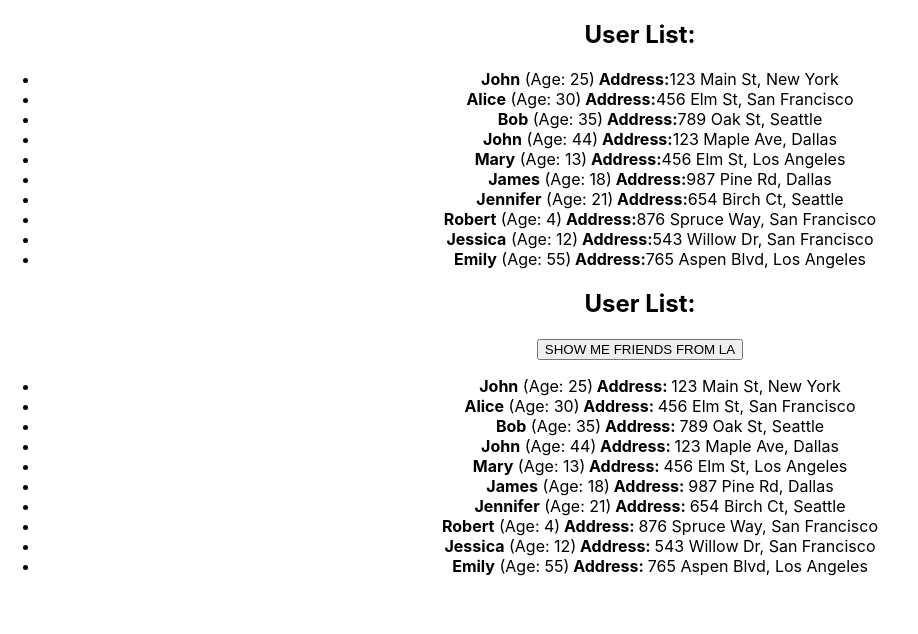
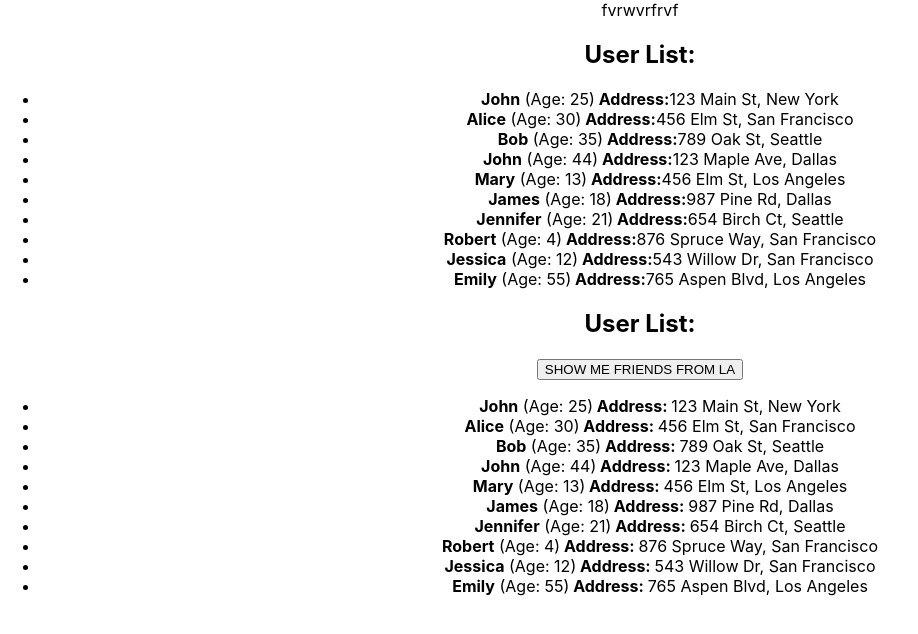
Before and after one commit to EvgenyStishenok99/HW_for_react, a React (Create React App) app: page / in a window 1280 px wide. Shown: the top 634 px of the page, without its empty margins (0-918 px from the left). Built offline with nearby package versions, Linux system fonts and the light colour scheme.

Commit message:
test for ghpg

```diff
--- a/src/App.tsx
+++ b/src/App.tsx
@@ -12,6 +12,7 @@ function App() {
 
   return (
     <div className="App">
+      fvrwvrfrvf
       <HW1 />
       <HW2 />
       {/*<HW3 />*/}
--- a/src/HW/2/HW2.tsx
+++ b/src/HW/2/HW2.tsx
@@ -47,7 +47,7 @@ export const HW2 = () => {
   let [currentUsers, setCurrentUsers] = useState<UsersObjectType>(users);
 
   const filterUsers = () => {
-    const filteredUsers = currentUsers.myFriends.filter(user=>user.address.city==='San Francisco');
+    const filteredUsers = currentUsers.myFriends.filter(user=>user.address.city==='Los Angeles');
     setCurrentUsers({ myFriends: filteredUsers });
   };
 
```
